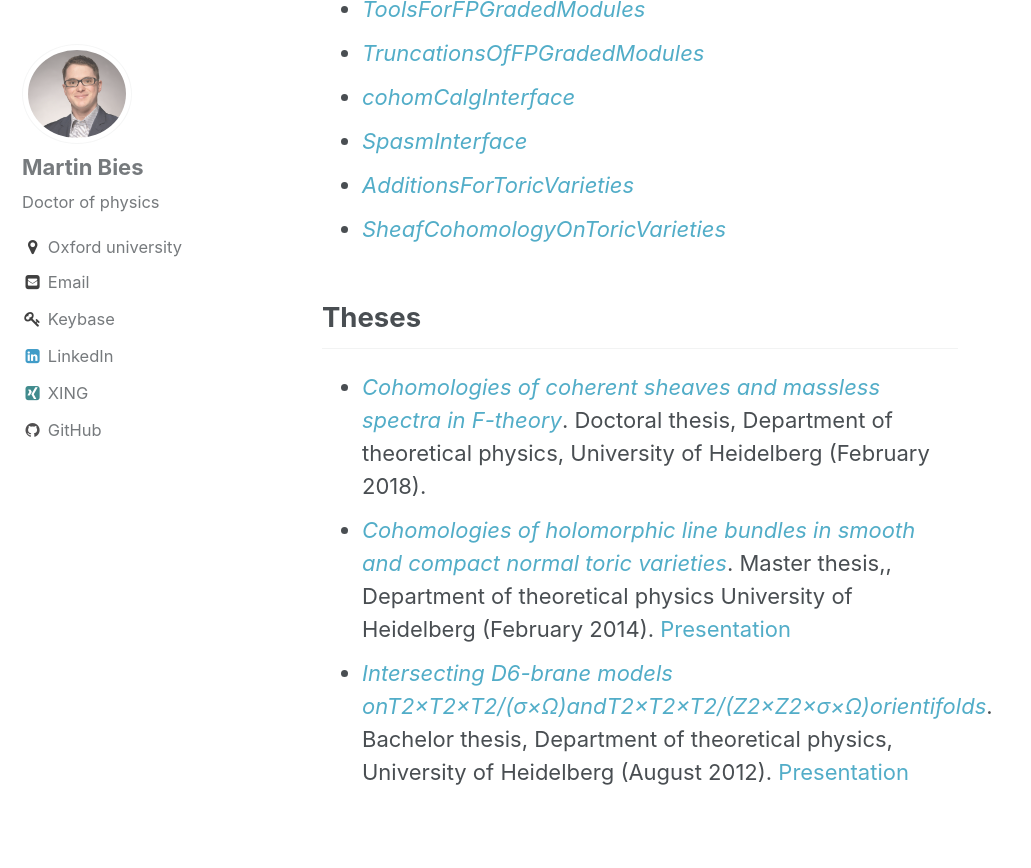
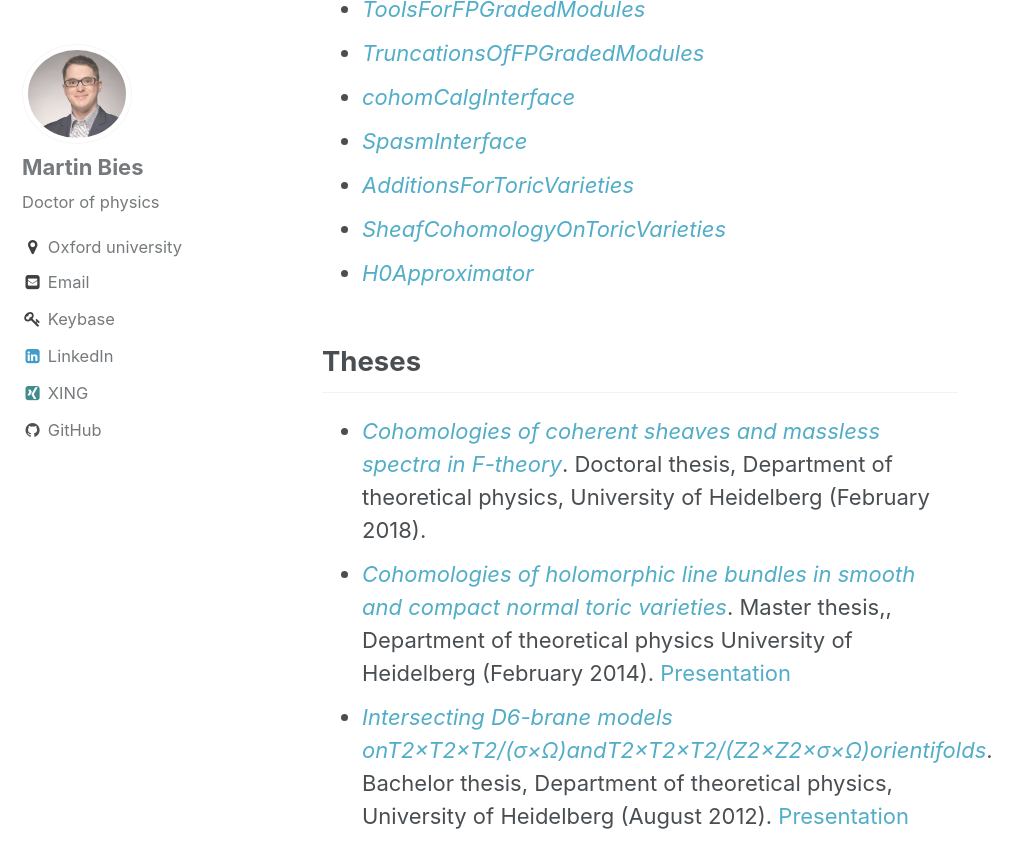
Before and after one commit to MartinBies/MartinBies.github.io, a Jekyll site: the page built from _pages/publications.md, in a window 1280 px wide and 900 px high, scrolled down 1483 px. Shown: the top 868 px of the window, without its empty margins (0-1031 px from the left). Built offline with Jekyll 4.4.1, drawn with Linux system fonts in a browser that asks for light colours.

Commit message:
Add H0Approximator to publications list

```diff
--- a/_pages/publications.md
+++ b/_pages/publications.md
@@ -43,6 +43,7 @@ You can find the latest updates on my software at my [github-page](https://githu
 * [*SpasmInterface*](https://github.com/homalg-project/SheafCohomologyOnToricVarieties/tree/master/SpasmInterface)
 * [*AdditionsForToricVarieties*](https://github.com/homalg-project/SheafCohomologyOnToricVarieties/tree/master/AdditionsForToricVarieties)
 * [*SheafCohomologyOnToricVarieties*](https://github.com/homalg-project/SheafCohomologyOnToricVarieties/tree/master/SheafCohomologyOnToricVarieties)
+* [*H0Approximator*](https://github.com/homalg-project/ToricVarieties_project/tree/master/H0Approximator)
 
 
 ## Theses
```
